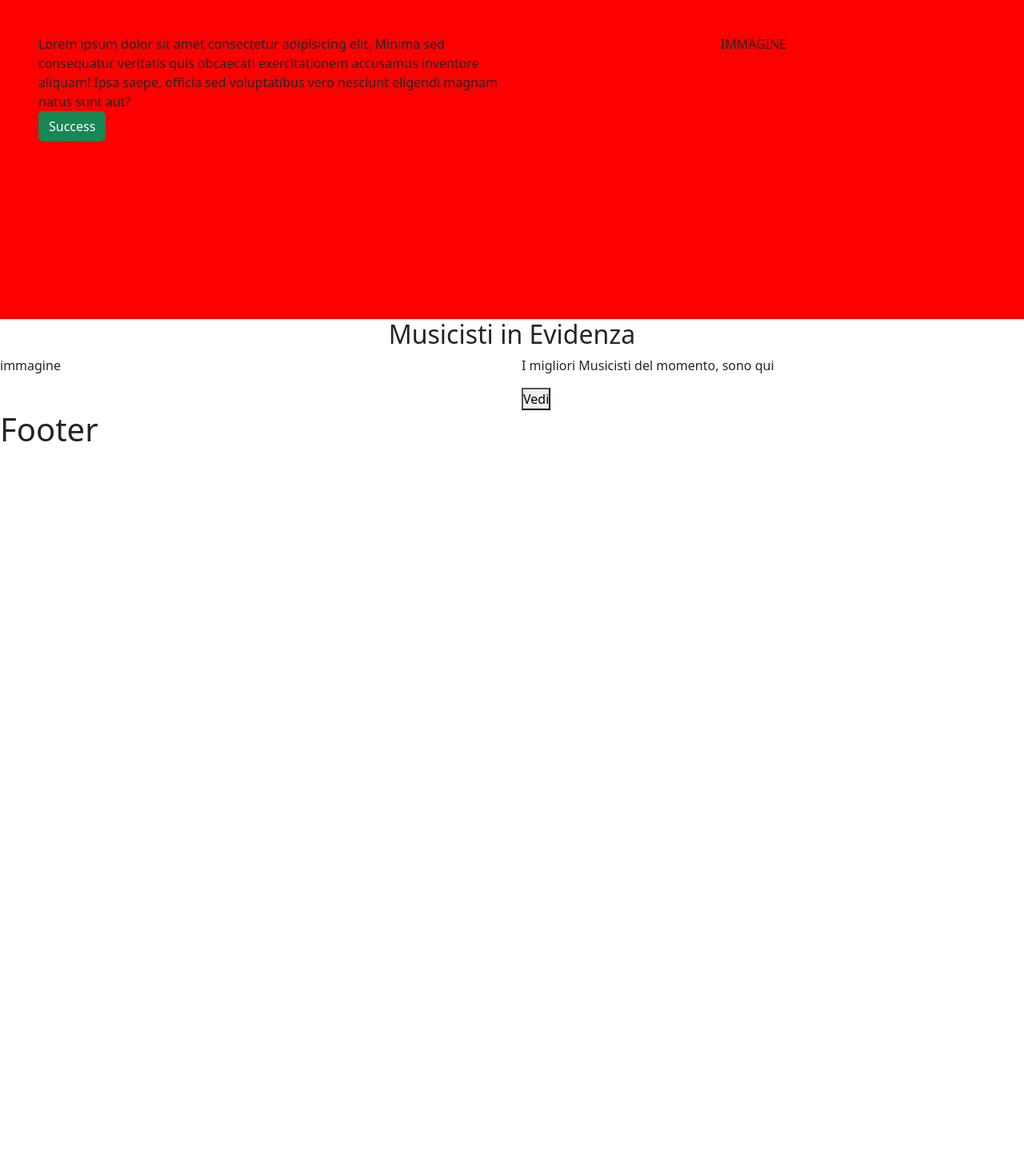
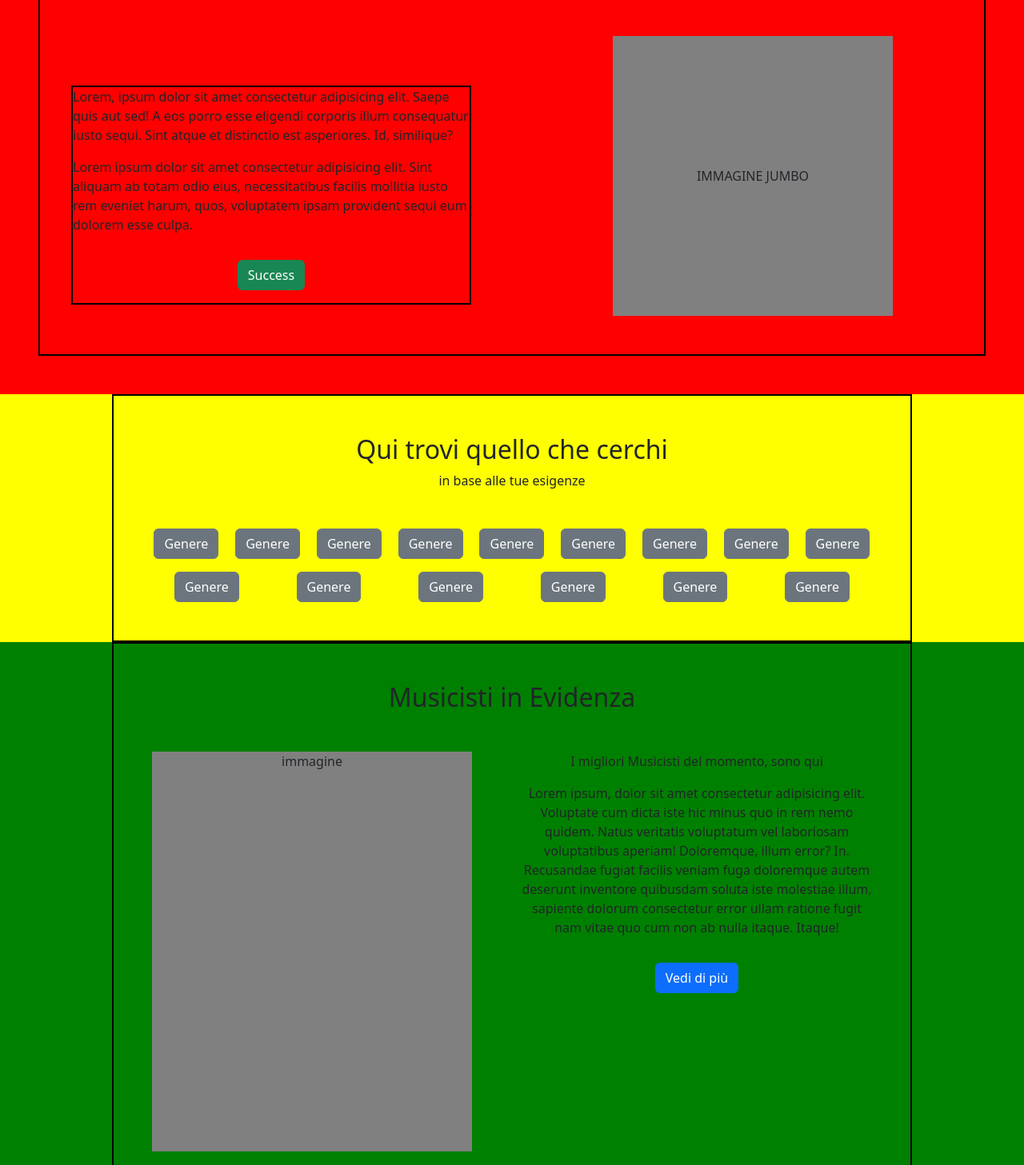
Before and after one commit to DanielMarella/progetto-finale-front-end, a Vue app: page / in a window 1280 px wide. Shown: the part 213-1670 px from the top of the page at 80% size. Before the commit the page ends 800 px from the top, so only its background shows below. Built offline with nearby package versions, Linux system fonts and the light colour scheme.

Commit message:
update on homepage, add main sections

```diff
--- a/src/pages/HomePage.vue
+++ b/src/pages/HomePage.vue
@@ -2,30 +2,75 @@
     <main>
         <div class="contain">
             <div class="jumbo">
-                <h1 class="text-center">Lorem, ipsum dolor sit amet</h1>
-                <div class="row mt-5">
-                    <div class="col">Lorem ipsum dolor sit amet consectetur adipisicing elit. Minima sed
-                        consequatur veritatis quis obcaecati exercitationem accusamus inventore aliquam! Ipsa saepe,
-                        officia sed voluptatibus vero nesciunt eligendi magnam natus sunt aut?</div>
-                    <div class="col text-center">IMMAGINE</div>
-                </div>
-                <button type="button" class="btn btn-success text-center">Success</button>
-
-            </div>
-            <section class="green">
-                <div>
-                    <h2 class="text-center">Musicisti in Evidenza</h2>
-                    <div class="row">
-                        <div class="col">immagine</div>
-                        <div class="col">
-                            <p>I migliori Musicisti del momento, sono qui</p>
-                            <button>Vedi</button>
+                <div class="container_1">
+                    <h1 class="text-center">Lorem, ipsum dolor sit amet</h1>
+                    <div class="row mt-5">
+                        <div class="col d-flex align-items-center ">
+                            <div class="info ">
+                                <p>Lorem, ipsum dolor sit amet consectetur adipisicing elit. Saepe quis aut sed! A eos porro
+                                    esse eligendi corporis illum consequatur iusto sequi. Sint atque et distinctio est
+                                    asperiores. Id, similique?</p>
+                                <p>Lorem ipsum dolor sit amet consectetur adipisicing elit. Sint aliquam ab totam odio eius,
+                                    necessitatibus facilis mollitia iusto rem eveniet harum, quos, voluptatem ipsam
+                                    provident sequi eum dolorem esse culpa.
+                                </p>
+                                <div class="text-center">
+                                    <button type="button" class="btn btn-success text-center m-3">Success</button>
+                                </div>
+                            </div>
+                        </div>
+                        <div class="col d-flex justify-content-center">
+                            <div class="image_jumbo ">
+                                IMMAGINE JUMBO
+                            </div>
                         </div>
                     </div>
                 </div>
+
+
+            </div>
+            <section class="yellow">
+                <div class="container_2">
+                    <h2 class="text-center">Qui trovi quello che cerchi</h2>
+                    <p class="text-center">in base alle tue esigenze</p>
+                    <div class="d-flex justify-content-around flex-wrap gap-3 mt-5">
+                        <button type="button" class="btn btn-secondary">Genere</button>
+                        <button type="button" class="btn btn-secondary">Genere</button>
+                        <button type="button" class="btn btn-secondary">Genere</button>
+                        <button type="button" class="btn btn-secondary">Genere</button>
+                        <button type="button" class="btn btn-secondary">Genere</button>
+                        <button type="button" class="btn btn-secondary">Genere</button>
+                        <button type="button" class="btn btn-secondary">Genere</button>
+                        <button type="button" class="btn btn-secondary">Genere</button>
+                        <button type="button" class="btn btn-secondary">Genere</button>
+                        <button type="button" class="btn btn-secondary">Genere</button>
+                        <button type="button" class="btn btn-secondary">Genere</button>
+                        <button type="button" class="btn btn-secondary">Genere</button>
+                        <button type="button" class="btn btn-secondary">Genere</button>
+                        <button type="button" class="btn btn-secondary">Genere</button>
+                        <button type="button" class="btn btn-secondary">Genere</button>
+                    </div>
+                </div>
             </section>
-            <section class="yellow">
-                <div></div>
+            <section class="green">
+                <div class="container_2">
+                    <h2 class="text-center">Musicisti in Evidenza</h2>
+                    <div class="row mt-5">
+                        <div class="col text-center">
+                            <div class="image">immagine</div>
+                        </div>
+                        <div class="col text-center">
+                            <p>I migliori Musicisti del momento, sono qui</p>
+                            <p>Lorem ipsum, dolor sit amet consectetur adipisicing elit. Voluptate cum dicta iste hic minus
+                                quo in rem nemo quidem. Natus veritatis voluptatum vel laboriosam voluptatibus aperiam!
+                                Doloremque, illum error? In.
+                                Recusandae fugiat facilis veniam fuga doloremque autem deserunt inventore quibusdam soluta
+                                iste molestiae illum, sapiente dolorum consectetur error ullam ratione fugit nam vitae quo
+                                cum non ab nulla itaque. Itaque!</p>
+                            <button type="button" class="btn btn-primary mt-3">Vedi di più</button>
+                        </div>
+                    </div>
+                </div>
             </section>
         </div>
     </main>
@@ -40,11 +85,52 @@ export default {
 </script>
 
 
-
 <style lang="scss" scoped>
 div.jumbo {
     padding: 3rem;
-    height: 500px; // da togliere
     background-color: red;
 }
+
+.container_1 {
+    max-width: 1500px;
+    margin: 0 auto;
+    border: 2px solid black;
+
+    .image_jumbo {
+        background-color: gray;
+        width: 350px;
+        height: 350px;
+        margin-bottom: 3rem;
+        display: flex;
+        justify-content: center;
+        align-items: center;
+    }
+
+    .info {
+        width: 500px;
+        margin: 0 auto;
+        border: 2px solid black;
+    }
+}
+
+.container_2 {
+    max-width: 1000px;
+    margin: 0 auto;
+    border: 2px solid black;
+    padding: 3rem;
+}
+
+.green {
+    background-color: green;
+
+    .image {
+        background-color: gray;
+        width: 400px;
+        height: 500px;
+    }
+}
+
+.yellow {
+    background-color: yellow;
+}
 </style>
```
